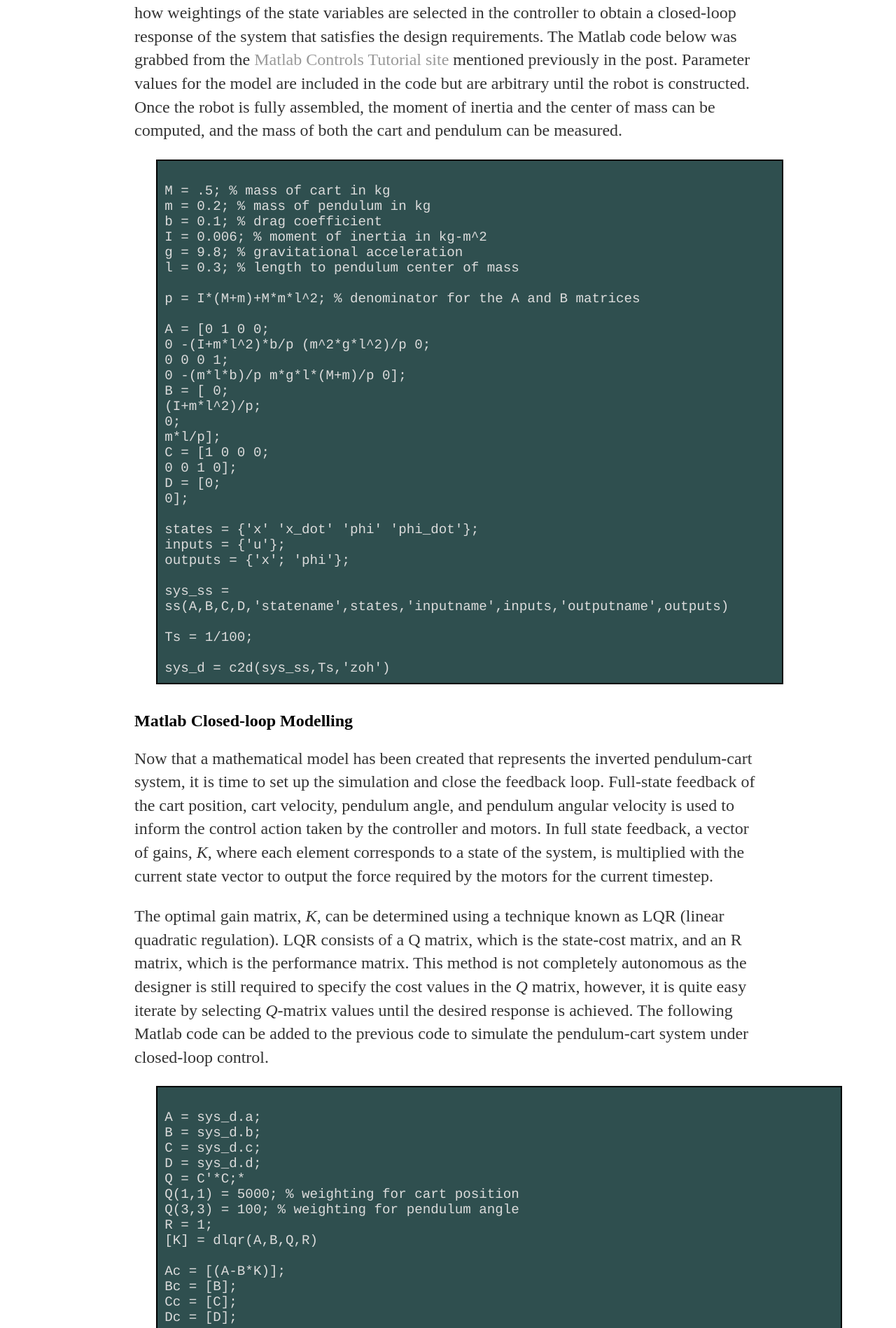
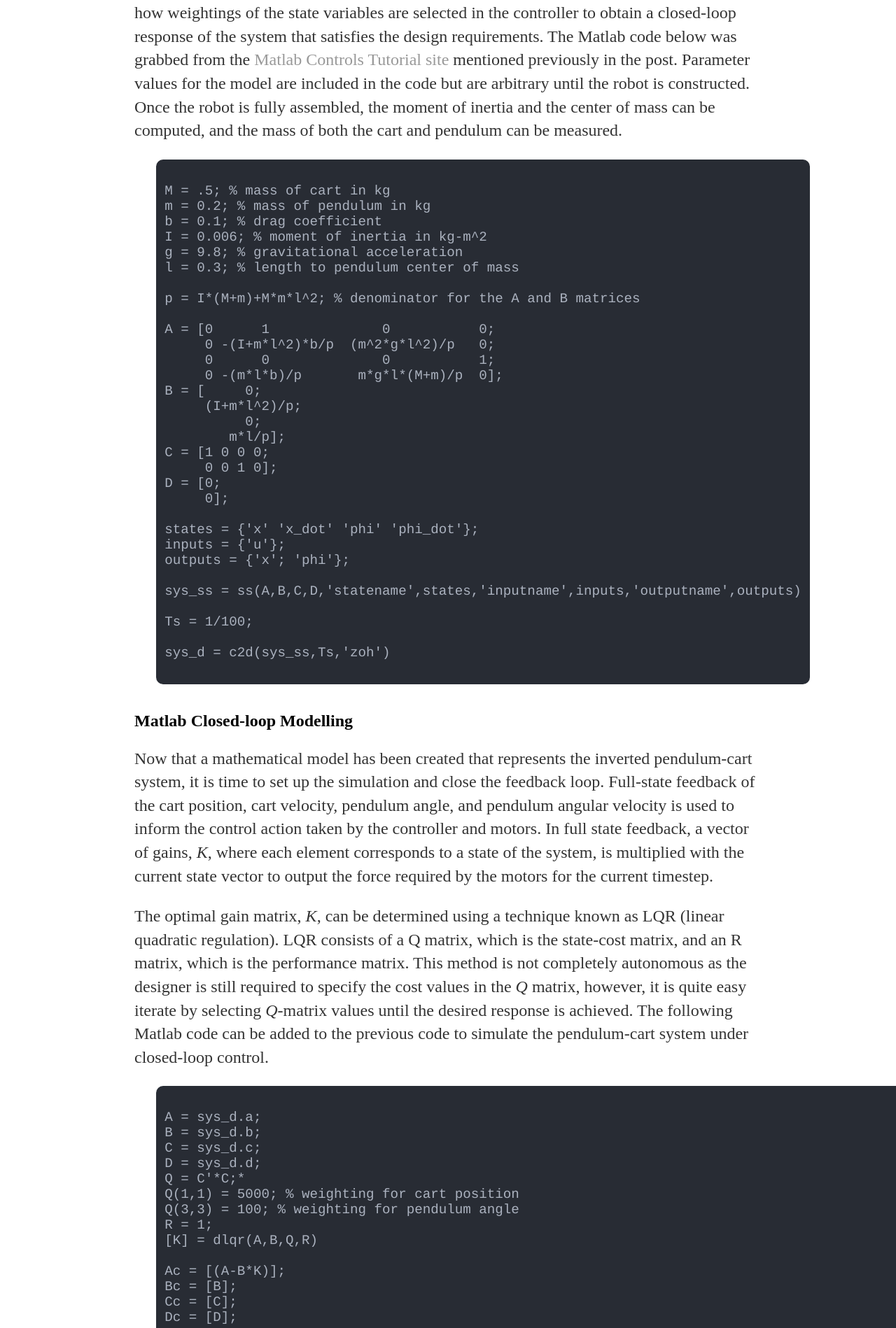
Before and after one commit to MalcolmHodgins/MalcolmHodgins.github.io, a Jekyll site: the page built from _posts/2020-08-04-SBIP Modelling.md, in a window 1280 px wide. Shown: the part 3843-5741 px from the top of the page at 70% size. Built offline with Jekyll 4.4.1, drawn with Linux system fonts in a browser that asks for light colours.

Commit message:
improving code block styling

```diff
--- a/css/main.css
+++ b/css/main.css
@@ -66,12 +66,13 @@ ul.posts {
 }
 
 .codebox {
-        border:2px solid black;
-        background-color:#2F4F4F;
-        white-space: pre-line;
-        padding:10px;
-        font-size:1.2em;
-        font-family: "Courier";
-        color: #DCDCDC;
-        display: inline-block;
+  border:2px solid #282c34;
+  border-radius: 10px;
+  background-color:#282c34;
+  /*white-space: pre-line;*/
+  padding:10px;
+  font-size:1.2em;
+  font-family: "Courier";
+  color: #abb2bf;
+  display: inline-block;
 }
```
